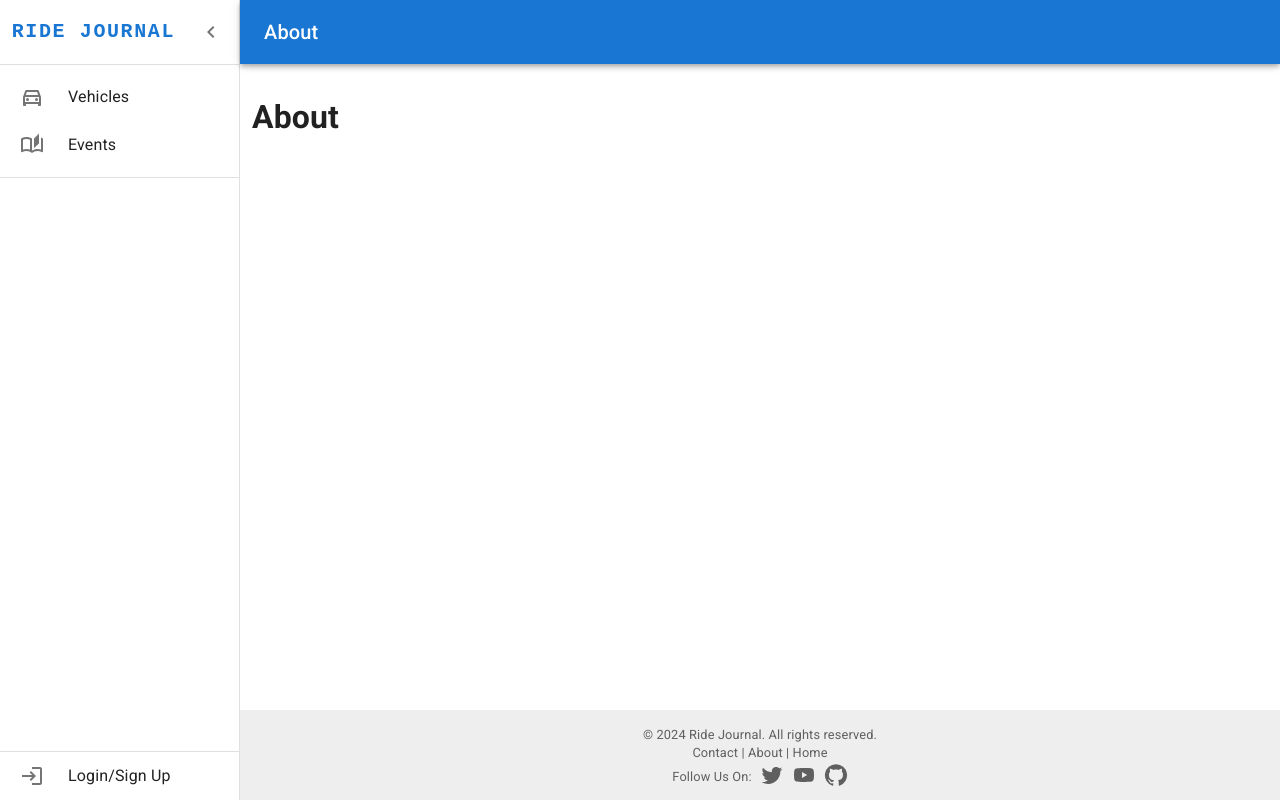
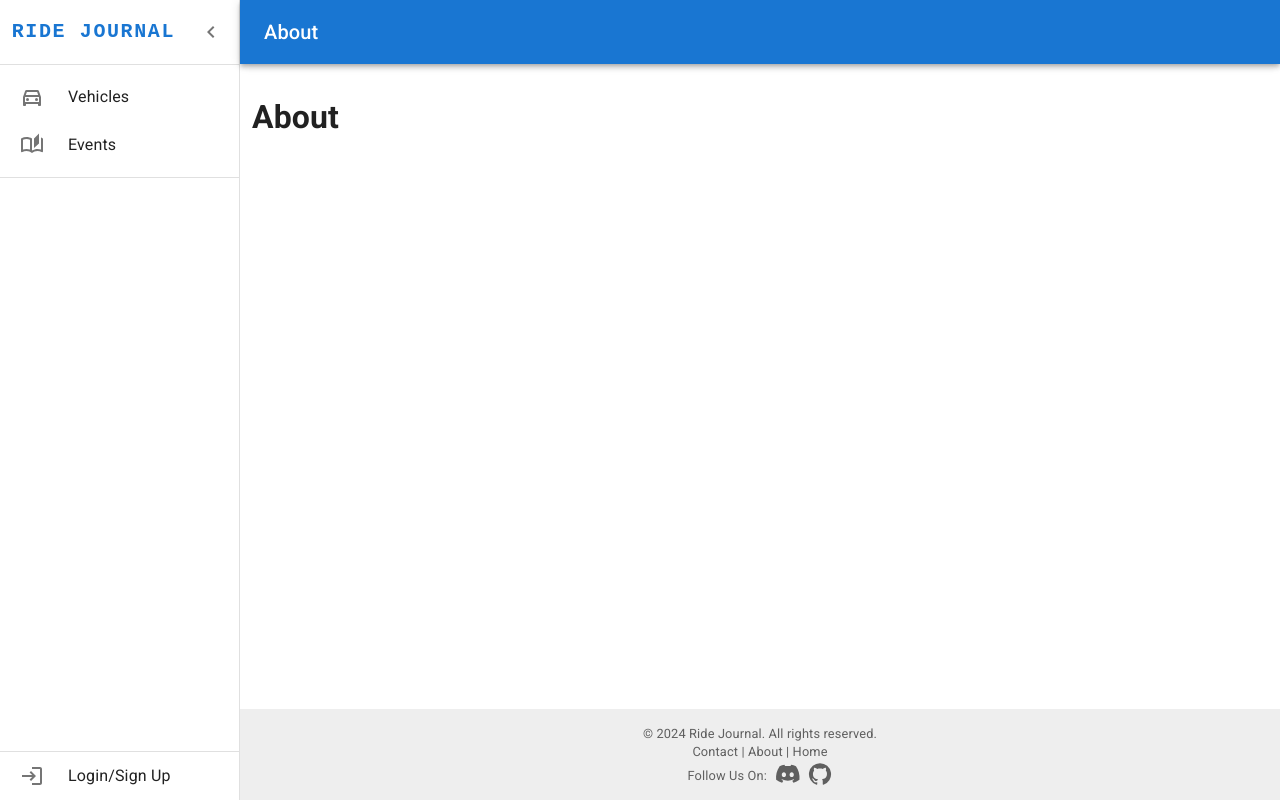
Before and after one commit to Nixxs/RideJournalClient, a React (Vite) app: page /about in a window 1280 px wide. Built offline with nearby package versions, Linux system fonts and the light colour scheme.

Commit message:
clean up unneeded links

```diff
--- a/package.json
+++ b/package.json
@@ -20,6 +20,7 @@
     "express": "^4.18.2",
     "react": "^18.2.0",
     "react-dom": "^18.2.0",
+    "react-icons": "^5.0.1",
     "react-router-dom": "^6.22.0",
     "react-slick": "^0.30.1",
     "slick-carousel": "^1.8.1"
--- a/src/App.jsx
+++ b/src/App.jsx
@@ -13,12 +13,11 @@ const router = createBrowserRouter([
     path: "/",
     element:<Layout />,
     children: [
-      {path:"/",element:<Home />},
+      {path:"/",element:<Vehicles />},
       {path:"/vehicles", element:<Vehicles />},
       {path:"/vehicles/:id", element: <Vehicle />},
       {path:"/events",element:<Events />},
       {path:"/myvehicles/:id",element:<MyVehicles />},
-      {path:"/newevent",element:<NewEvent />},
       {path:"/about",element:<About />}
     ]
   }
--- a/src/components/Footer/index.jsx
+++ b/src/components/Footer/index.jsx
@@ -3,10 +3,10 @@ import Box from '@mui/material/Box';
 import Typography from '@mui/material/Typography';
 import { useTheme } from '@mui/material/styles';
 import { NavLink } from 'react-router-dom';
-import TwitterIcon from '@mui/icons-material/Twitter';
-import YouTubeIcon from '@mui/icons-material/YouTube';
 import GitHubIcon from '@mui/icons-material/GitHub';
 import Link from '@mui/material/Link';
+import { FaDiscord } from "react-icons/fa";
+import { IconContext } from "react-icons";
 
 function Footer() {
     const theme = useTheme();
@@ -31,8 +31,11 @@ function Footer() {
             </Typography>
             <Typography variant="body2" color="textSecondary" align="center" sx={{ display: 'flex', justifyContent: 'center', alignItems: 'center', gap: 1, fontSize: '0.8em' }}>
                 Follow Us On:
-                <Link href="https://twitter.com" target="_blank" color="inherit"><TwitterIcon /></Link>
-                <Link href="https://youtube.com" target="_blank" color="inherit"><YouTubeIcon /></Link>
+                <Link href="https://discord.gg/aq5GWWtM3Y" target="_blank" color="inherit">
+                    <IconContext.Provider value={{ size: "2em"}}>
+                        <FaDiscord />
+                    </IconContext.Provider>
+                </Link>
                 <Link href="https://Github.com/nixxs" target="_blank" color="inherit"><GitHubIcon /></Link>
             </Typography>
         </Box>
--- a/src/components/Navigation/index.jsx
+++ b/src/components/Navigation/index.jsx
@@ -90,7 +90,6 @@ function Navigation() {
     if (authState.isAuthenticated) {
       const authActions = [
         { name: 'My Vehicles', path: `/myvehicles/${authState.user.id}` , icon: <DirectionsCarFilledRoundedIcon />},
-        { name: 'Post Event', path: '/newevent', icon: <AutoStoriesIcon />}
       ];
       setActions(authActions);
     } else {
--- a/src/features/VehicleFilter/index.jsx
+++ /dev/null
@@ -1,15 +0,0 @@
-import {useContext} from "react";
-import { VehiclesContext } from "../../pages/Vehicles";
-
-function VehicleFilter(){
-    const { state, dispatch } = useContext(VehiclesContext);
-
-    return (
-        <div>
-            <h2>Vehicle Filter</h2>
-            {state.vehicles.length}
-        </div>
-    )
-}
-
-export default VehicleFilter;
--- a/src/pages/Vehicles/index.jsx
+++ b/src/pages/Vehicles/index.jsx
@@ -3,7 +3,6 @@ import { layoutContext } from "../../layouts";
 import GridItem from "../../components/GridItem";
 import VehicleManager from "../../features/VehicleManager";
 import { initialState, vehicleReducer } from "../../reducers/vehicleReducer";
-import VehicleFilter from "../../features/VehicleFilter";
 
 export const VehiclesContext = createContext();
 
@@ -18,7 +17,6 @@ function Vehicles() {
     return (
         <GridItem>
             <VehiclesContext.Provider value={{ state, dispatch }}>
-                <VehicleFilter />
                 <VehicleManager />
             </VehiclesContext.Provider>
         </GridItem>
```
Also changed, not shown: 1 other file (tests, documents, lock files or other folders).
